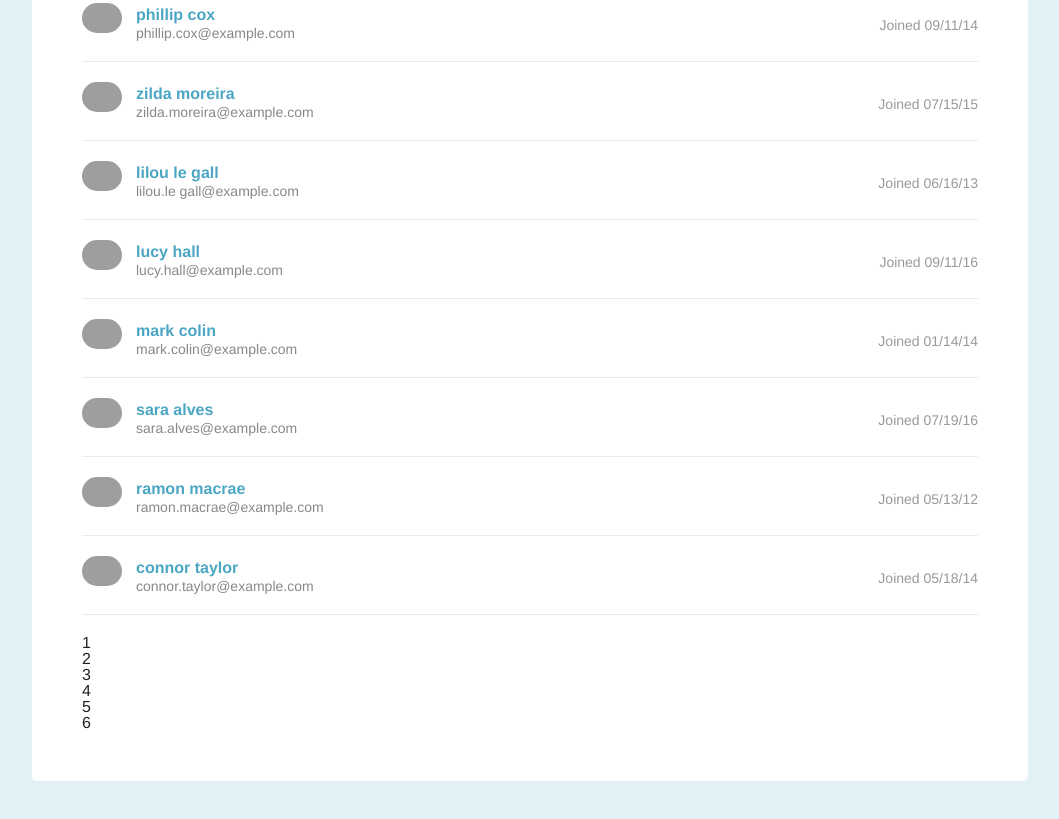
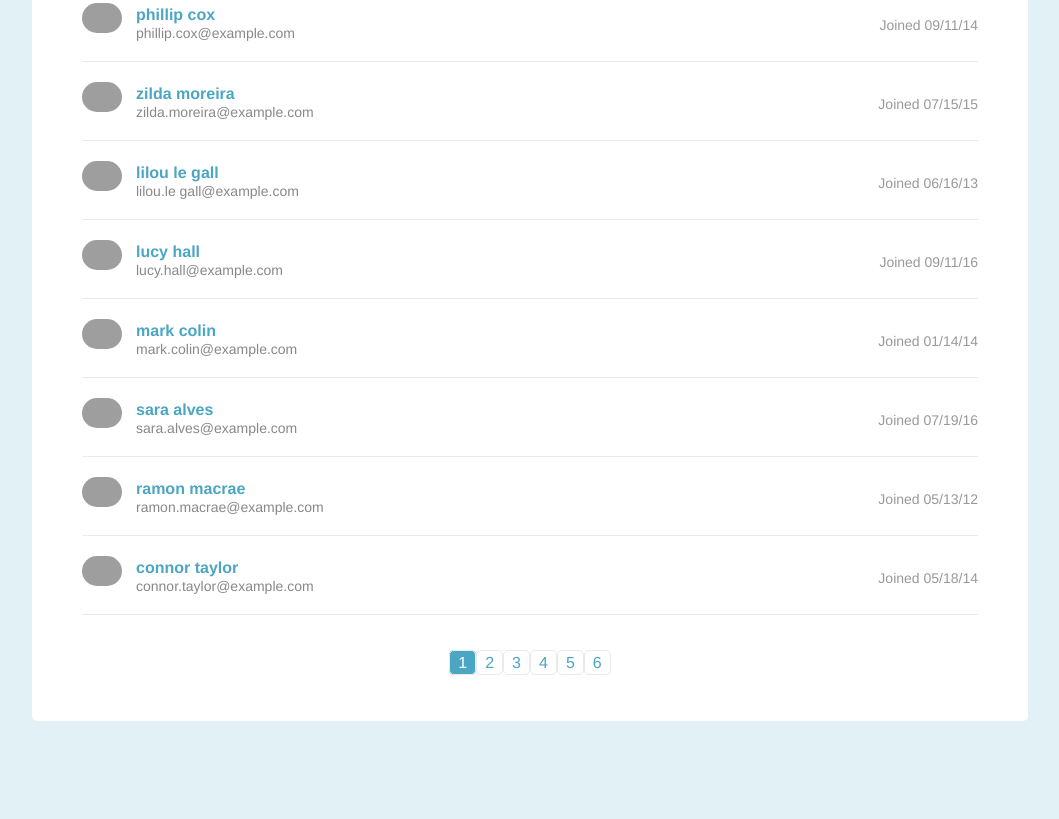
Before and after one commit to GarrettDesigns/Pagination-Filter, a plain HTML site: page index.html in a window 1280 px wide. Shown: the part 309-1128 px from the top of the page, without its empty margins (110-1169 px from the left). After the commit the page ends 1080 px from the top, so only its background shows below. Drawn offline with Linux system fonts and the light colour scheme; grey boxes are pictures that could not be loaded.

Commit message:
add styling to pagination elements

```diff
--- a/css/design.css
+++ b/css/design.css
@@ -1,10 +1,10 @@
-body{
+body {
     background-color: #e1f1f6;
     font-family: Helvetica, sans-serif;
     color: #222;
 }
 
-.page{
+.page {
     margin: 50px auto;
     width: 70%;
     background-color: #fff;
@@ -12,10 +12,11 @@ body{
     padding: 50px;
 }
 
-.page-header{
+.page-header {
     margin-bottom: 20px;
 }
-  .page-header h2{
+
+.page-header h2 {
     float: left;
     font-size: 22px;
     text-transform: uppercase;
@@ -23,18 +24,18 @@ body{
     color: #555;
 }
 
-  .page-header .student-search{
+.page-header .student-search {
     float: right;
 }
 
-    .page-header .student-search input{
+.page-header .student-search input {
     border-radius: 5px;
     border: 1px solid #eaeaea;
     padding: 8px 15px;
     font-size: 14px;
 }
 
-    .page-header .student-search button{
+.page-header .student-search button {
     border-radius: 5px;
     border: 1px solid #eaeaea;
     padding: 8px 15px;
@@ -43,20 +44,20 @@ body{
     color: #fff
 }
 
-.student-list{}
+.student-list {}
 
-  .student-item{
+.student-item {
     margin: 0 0 20px 0;
     padding: 0 0 20px 0;
     border-bottom: 1px solid #eaeaea;
 }
 
-    .student-details{
+.student-details {
     width: 50%;
     float: left;
 }
 
-      .student-details .avatar{
+.student-details .avatar {
     width: 40px;
     height: auto;
     border-radius: 20px;
@@ -64,47 +65,46 @@ body{
     margin-right: 14px
 }
 
-      .student-details h3{
+.student-details h3 {
     margin: 4px 0 2px 0;
     font-weight: bold;
     color: #4ba6c3;
 }
 
-      .student-details .email{
+.student-details .email {
     color: #888;
     font-size: 14px;
 }
 
-
-    .joined-details{
+.joined-details {
     width: 50%;
     float: left;
     text-align: right;
 }
 
-      .joined-details .date{
+.joined-details .date {
     margin-top: 15px;
     display: block;
     font-size: 14px;
     color: #999;
 }
 
-  .student-item:last-child{
+.student-item:last-child {
     margin: 0;
     padding: 0;
     border-bottom: none;
 }
 
-.pagination{
+.pagination-list {
     margin: 40px 0 0 0;
     text-align: center;
 }
 
-  .pagination li{
+.pagination-list li {
     display: inline;
 }
 
-    .pagination li a{
+.pagination li a {
     border: 1px solid #eaeaea;
     border-radius: 5px;
     padding: 3px 8px;
@@ -112,8 +112,22 @@ body{
     color: #4ba6c3;
 }
 
-    .pagination li a.active,
-    .pagination li a:hover{
+.page-marker {
+    display: inline-block;
+    padding: 10px;
+    color: #4ba6c3;
+    border: 1px solid #eaeaea;
+    border-radius: 5px;
+    padding: 3px 8px;
+    cursor: pointer;
+}
+
+.page-marker:hover {
     background-color: #4ba6c3;
     color: #fff;
 }
+
+.page-marker.active {
+    background-color: #4ba6c3;
+    color: #fff;
+}
--- a/js/app.js
+++ b/js/app.js
@@ -38,7 +38,11 @@ function generatePagination() {
     // Loop through the number of pages and assign a number
     // for each pages to a list item in the pagination element
     for (let i = 1; i <= numPages; i++) {
-        pageList += `<li class="page-marker" value="${i}">${i}</li>`;
+        if (i === 1) {
+            pageList += `<li class="page-marker active" value="${i}">${i}</li>`;
+        } else {
+            pageList += `<li class="page-marker" value="${i}">${i}</li>`;
+        }
     }
 
     // Set the inner html of the pagination list
@@ -74,6 +78,11 @@ function filterStudents() {
         pageMarker[i].addEventListener('click', () => {
             startingStudentIndex = (pageMarker[i].value * studentsToShow) - studentsToShow;
             displayStudents();
+            let activeLinks = document.querySelectorAll('.page-marker.active');
+            for (let i = 0; i < activeLinks.length; i++) {
+                activeLinks[i].classList.remove('active');
+            }
+            pageMarker[i].classList.add('active');
         });
     }
 }
```
Lines whose indentation alone changed are shown as unchanged.
